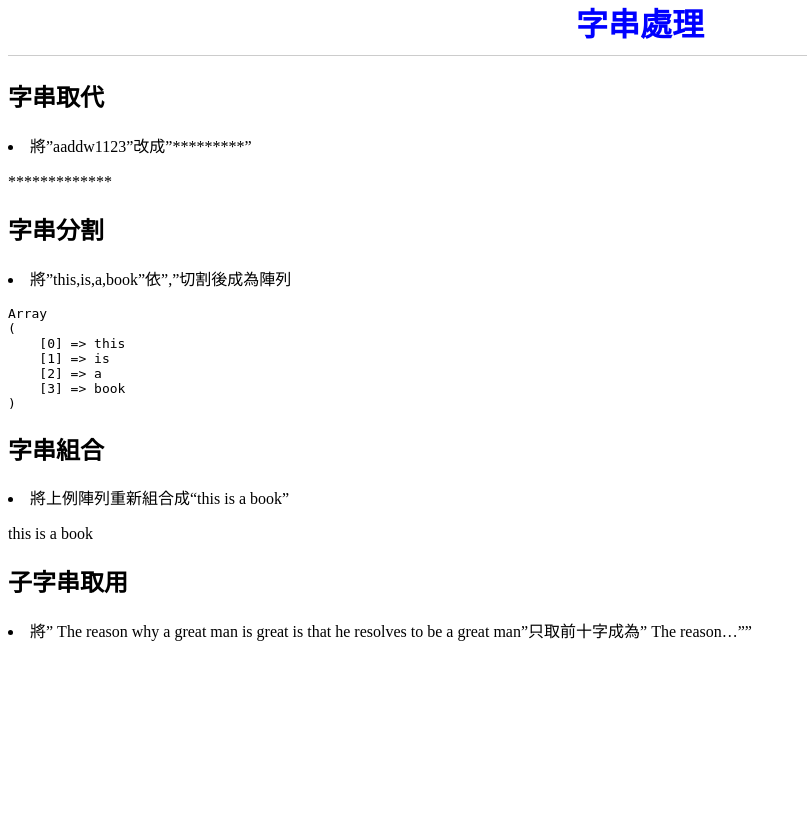
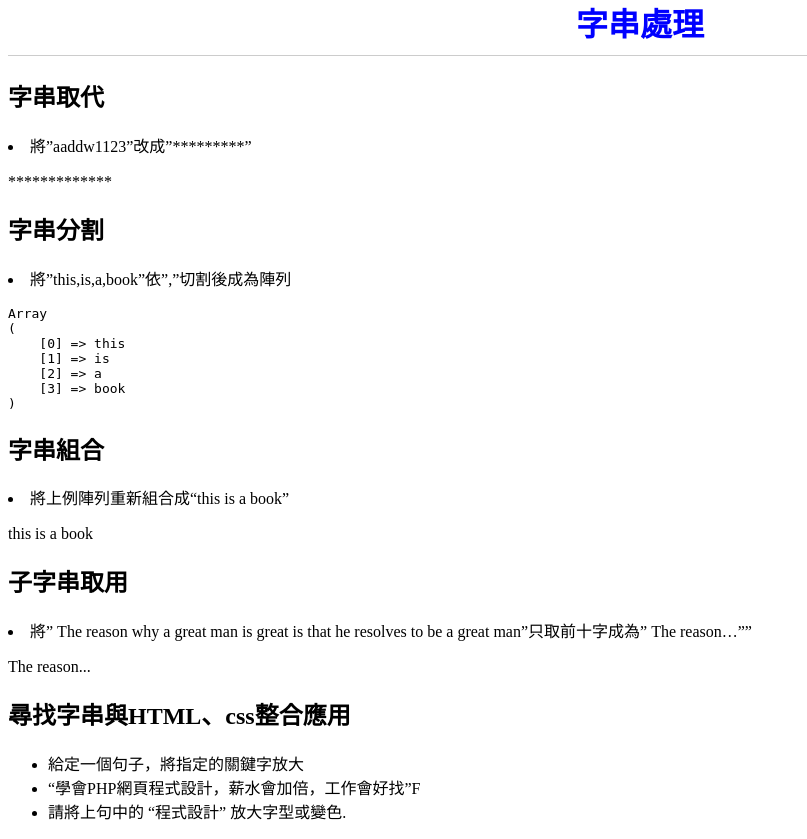
Before and after one commit to ririmayuz/1141PHPBASIC, a PHP site: page /string/index.php in a window 1280 px wide. Shown: the part 22-861 px from the top of the page, without its empty margins (0-807 px from the left). Before the commit the page ends 663 px from the top, so only its background shows below. Run offline with PHP 8.4, Linux system fonts and the light colour scheme.

Commit message:
子字串取用練習

```diff
--- a/string/index.php
+++ b/string/index.php
@@ -33,7 +33,7 @@
 
     //$str=str_replace(["a","d","w","1","2","3"],"*",$str);
     //$str=str_replace(str_split($str,2),"*",$str);
-    $str = str_repeat("*", strlen($str)); //英文輸入用strlen就可以/mb_strlen?
+    $str = str_repeat("*", strlen($str)); //英文輸入用strlen就可以/mb_strlen?mb=支援多語系
 
 
     echo $str;
@@ -65,16 +65,30 @@
     //經過上個練習，這時候的 $str 已經是一個陣列了
     //join( glue , array )
     //join(string $separator, array $array): string
-    $str=join(" ",$str);
+    $str = join(" ", $str);
     echo $str;
 
     ?>
+
     <h2>子字串取用</h2>
     <li>將” The reason why a great man is great is that he resolves to be a great man”只取前十字成為” The reason…””</li>
     <p></p>
 
     <?php
+    $str = "The reason why a great man is great is that he resolves to be a great man";
+    $str=mb_substr($str,0,10,"utf-8") . "...";
+    echo $str;
 
+    ?>
+
+    <h2>尋找字串與HTML、css整合應用</h2>
+    <ul>
+        <li> 給定一個句子，將指定的關鍵字放大</li>
+        <li> “學會PHP網頁程式設計，薪水會加倍，工作會好找”F</li>
+        <li> 請將上句中的 “程式設計” 放大字型或變色.</li>
+    </ul>
+
+    <?php
 
     ?>
 </body>
```
